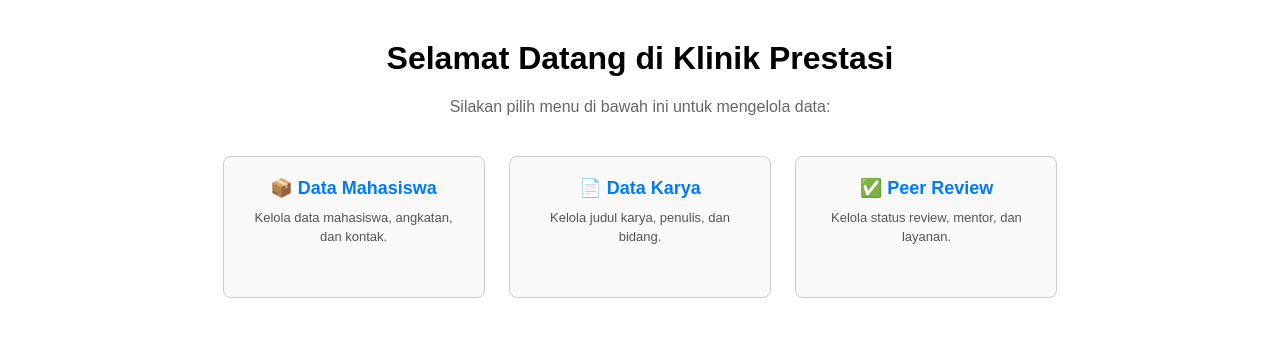
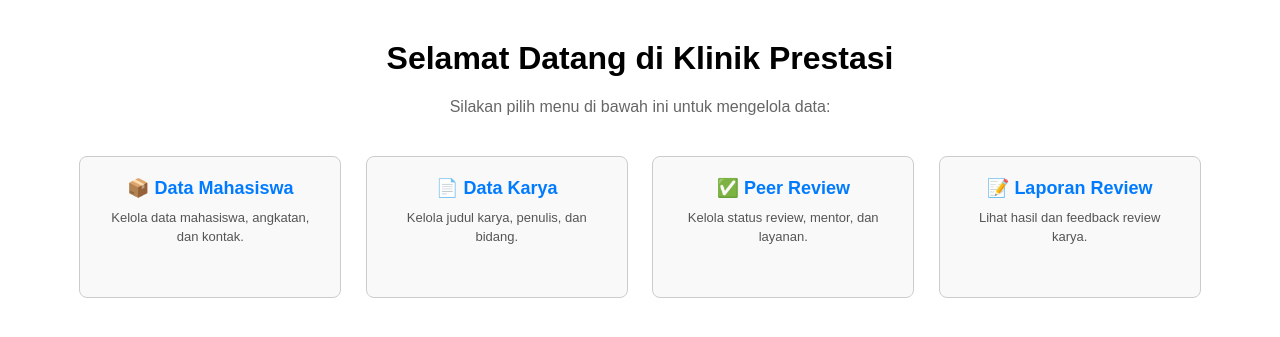
Before and after one commit to Kemas-Nayar/Database-Klinik-Prestasi, a PHP site: page /laporan_review/index.php in a window 1280 px wide. Shown: the top 337 px of the page. Run offline with PHP 8.4, Linux system fonts and the light colour scheme.

Commit message:
Update index.php
Baru : Laporan review

```diff
--- a/klinik_prestasi/index.php
+++ b/klinik_prestasi/index.php
@@ -32,5 +32,11 @@
         <a href="peer_review/index.php">✅ Peer Review</a>
         <span>Kelola status review, mentor, dan layanan.</span>
     </div>
+
+    <div class="menu-box">
+        <!-- Link ke folder laporan_review -->
+        <a href="laporan_review/index.php">📝 Laporan Review</a>
+        <span>Lihat hasil dan feedback review karya.</span>
+    </div>
 </body>
 </html>
```
